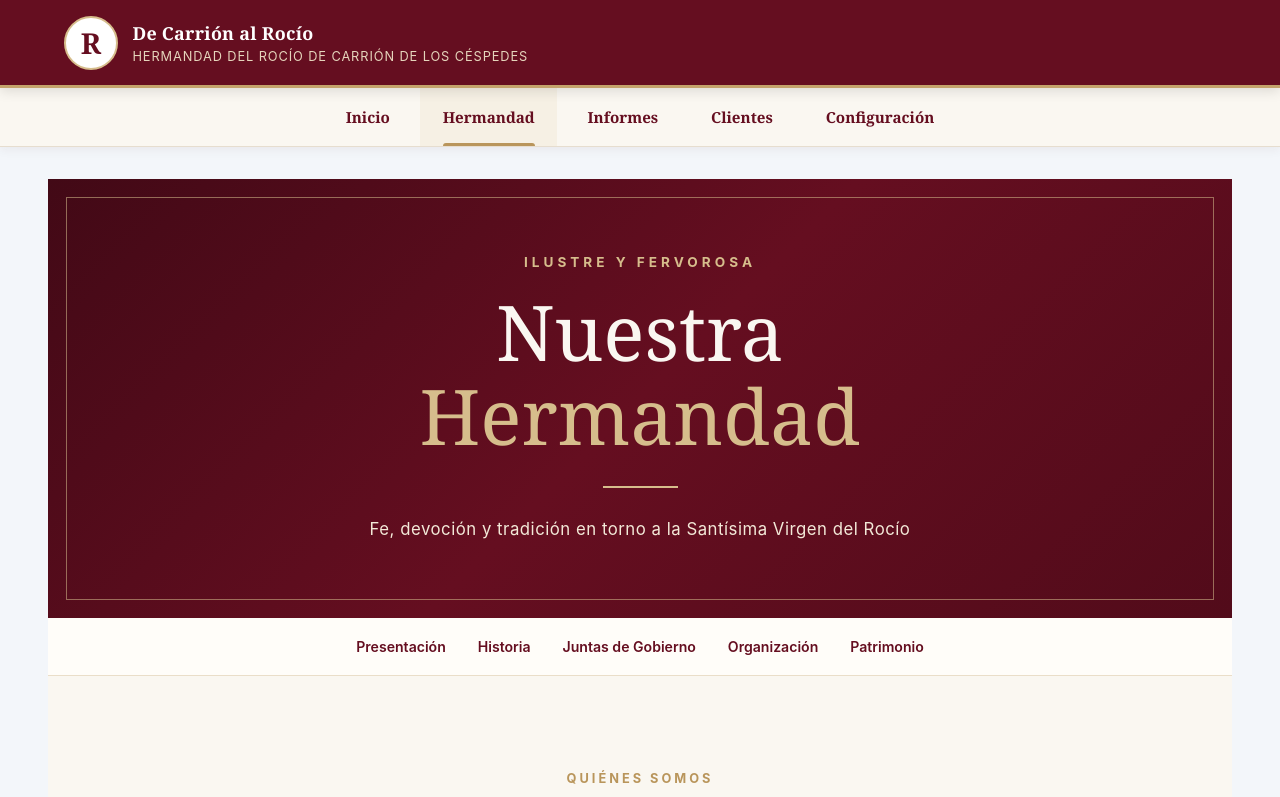
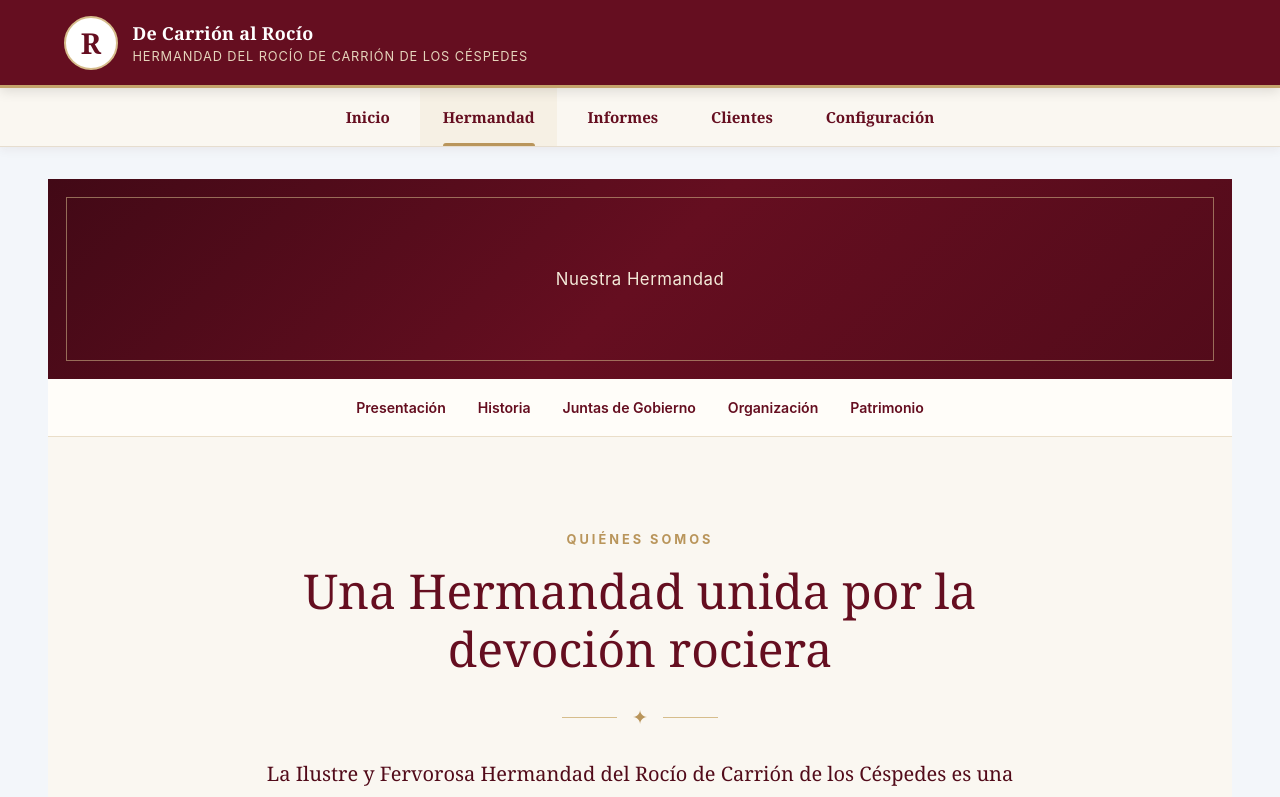
Before and after one commit to pabloosuna1/decarrionalrocio-angular-layout, an Angular app: page /hermandad in a window 1280 px wide. Shown: the top 797 px of the page. Built offline with nearby package versions, Linux system fonts and the light colour scheme.

Commit message:
update style hermandad

```diff
--- a/src/app/pages/hermandad/hermandad.css
+++ b/src/app/pages/hermandad/hermandad.css
@@ -21,7 +21,7 @@
   display: flex;
   align-items: center;
   justify-content: center;
-  min-height: 390px;
+  min-height: 200px;
   padding: 75px 24px;
   color: #faf7f1;
   text-align: center;
--- a/src/app/pages/hermandad/hermandad.html
+++ b/src/app/pages/hermandad/hermandad.html
@@ -4,18 +4,7 @@
   <!-- PORTADA -->
   <section class="hermandad-hero">
     <div class="hero-content">
-      <span class="hero-eyebrow">Ilustre y Fervorosa</span>
-
-      <h1>
-        Nuestra
-        <strong>Hermandad</strong>
-      </h1>
-
-      <div class="hero-divider"></div>
-
-      <p>
-        Fe, devoción y tradición en torno a la Santísima Virgen del Rocío
-      </p>
+      <p>Nuestra Hermandad</p>
     </div>
   </section>
 
```
